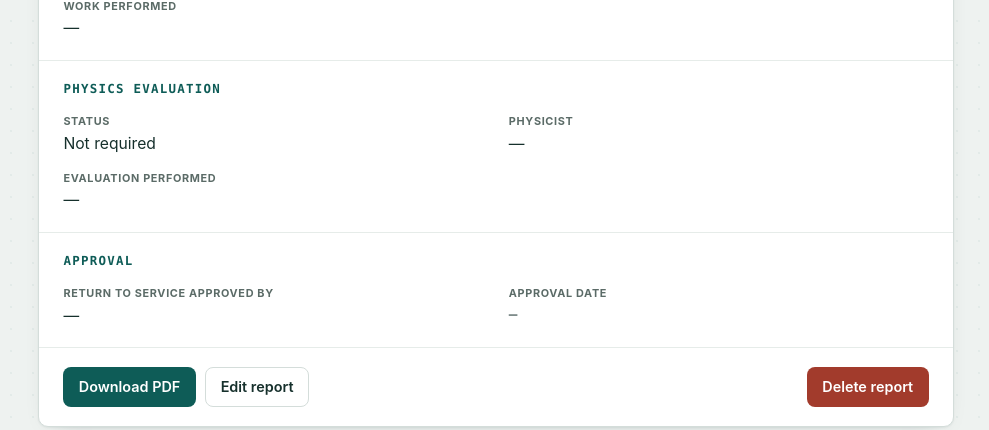
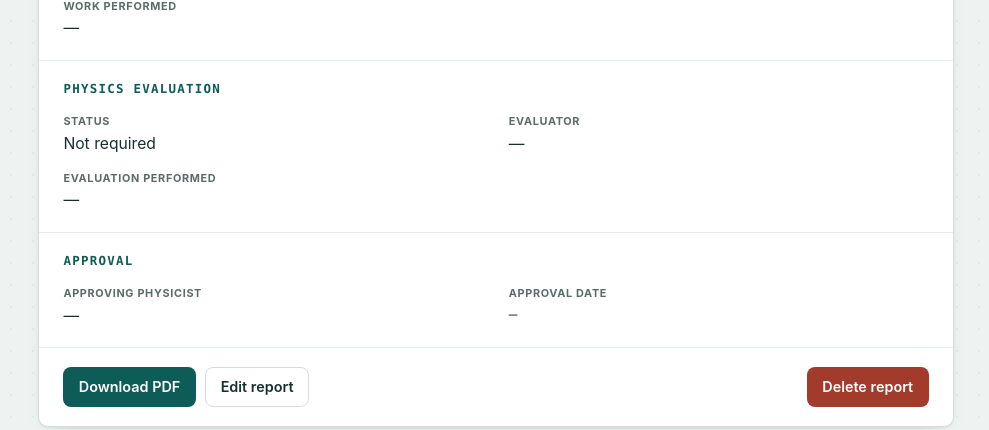
Before and after one commit to joshuabk/RTS-docs, a Django app: page /31/ in a window 1280 px wide. Shown: the part 728-1158 px from the top of the page, without its empty margins (144-1133 px from the left). Run offline with Django 5.2, Linux system fonts and the light colour scheme; data comes from the database, SQL or seed files in the repository.

Commit message:
field names changed

```diff
--- a/rts_project/reports/forms.py
+++ b/rts_project/reports/forms.py
@@ -97,8 +97,9 @@ class ReturnToServiceReportForm(forms.ModelForm):
             "performed_by": "Work performed by",
             "physics_status": "Physics evaluation",
             "physics_evaluation": "Physics evaluation performed",
+            "physicist": "Evaluator",
             "vendor_report_received": "Vendor report received",
-            "approved_by": "Return to service approved by",
+            "approved_by": "Approving physicist",
         }
 
     def __init__(self, *args, **kwargs):
--- a/rts_project/reports/pdf.py
+++ b/rts_project/reports/pdf.py
@@ -158,7 +158,7 @@ def build_report_pdf(report):
     story.append(Paragraph("Physics evaluation", section))
     story.append(pair_table([
         ("STATUS", report.get_physics_status_display(), value),
-        ("PHYSICIST", report.physicist, value),
+        ("EVALUATOR", report.physicist, value),
     ]))
     story.append(Paragraph("EVALUATION PERFORMED", label))
     story.append(Paragraph(
@@ -168,7 +168,7 @@ def build_report_pdf(report):
     story.append(HRFlowable(width="100%", thickness=0.6, color=LINE))
     story.append(Paragraph("Approval", section))
     story.append(pair_table([
-        ("RETURN TO SERVICE APPROVED BY", report.approved_by, value),
+        ("APPROVING PHYSICIST", report.approved_by, value),
         ("APPROVAL DATE", _fmt(report.approval_date), mono),
     ]))
 
--- a/rts_project/reports/templates/reports/report_detail.html
+++ b/rts_project/reports/templates/reports/report_detail.html
@@ -46,7 +46,7 @@
     <h2>Physics evaluation</h2>
     <div class="grid">
       <div class="field"><div class="lbl">Status</div><div class="val">{{ report.get_physics_status_display }}</div></div>
-      <div class="field"><div class="lbl">Physicist</div><div class="val">{{ report.physicist|default:"—" }}</div></div>
+      <div class="field"><div class="lbl">Evaluator</div><div class="val">{{ report.physicist|default:"—" }}</div></div>
       <div class="field full"><div class="lbl">Evaluation performed</div><div class="val prose">{{ report.physics_evaluation|default:"—" }}</div></div>
     </div>
   </div>
@@ -54,7 +54,7 @@
   <div class="section">
     <h2>Approval</h2>
     <div class="grid">
-      <div class="field"><div class="lbl">Return to service approved by</div><div class="val">{{ report.approved_by|default:"—" }}</div></div>
+      <div class="field"><div class="lbl">Approving physicist</div><div class="val">{{ report.approved_by|default:"—" }}</div></div>
       <div class="field"><div class="lbl">Approval date</div><div class="val mono">{{ report.approval_date|date:"d M Y, H:i"|default:"—" }}</div></div>
     </div>
   </div>
```
